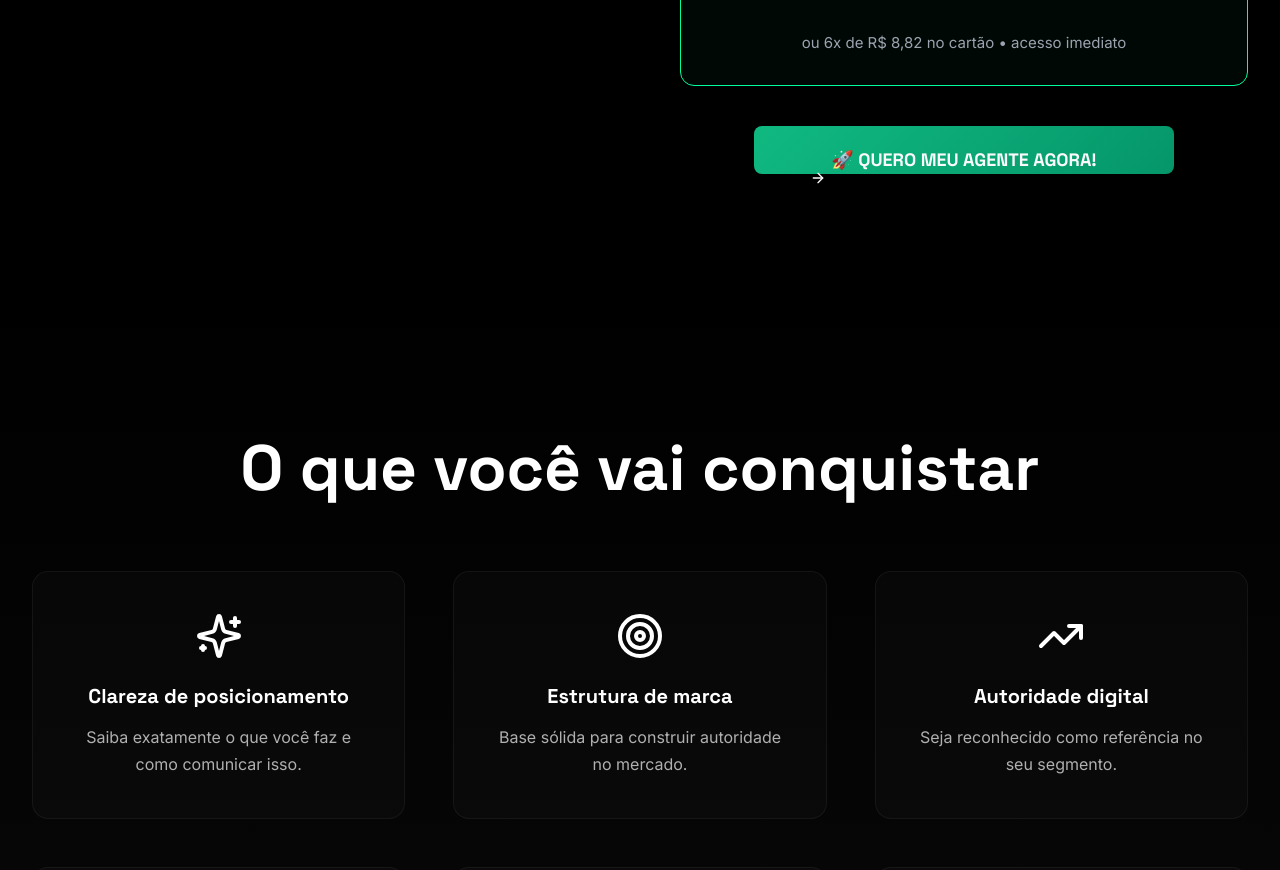
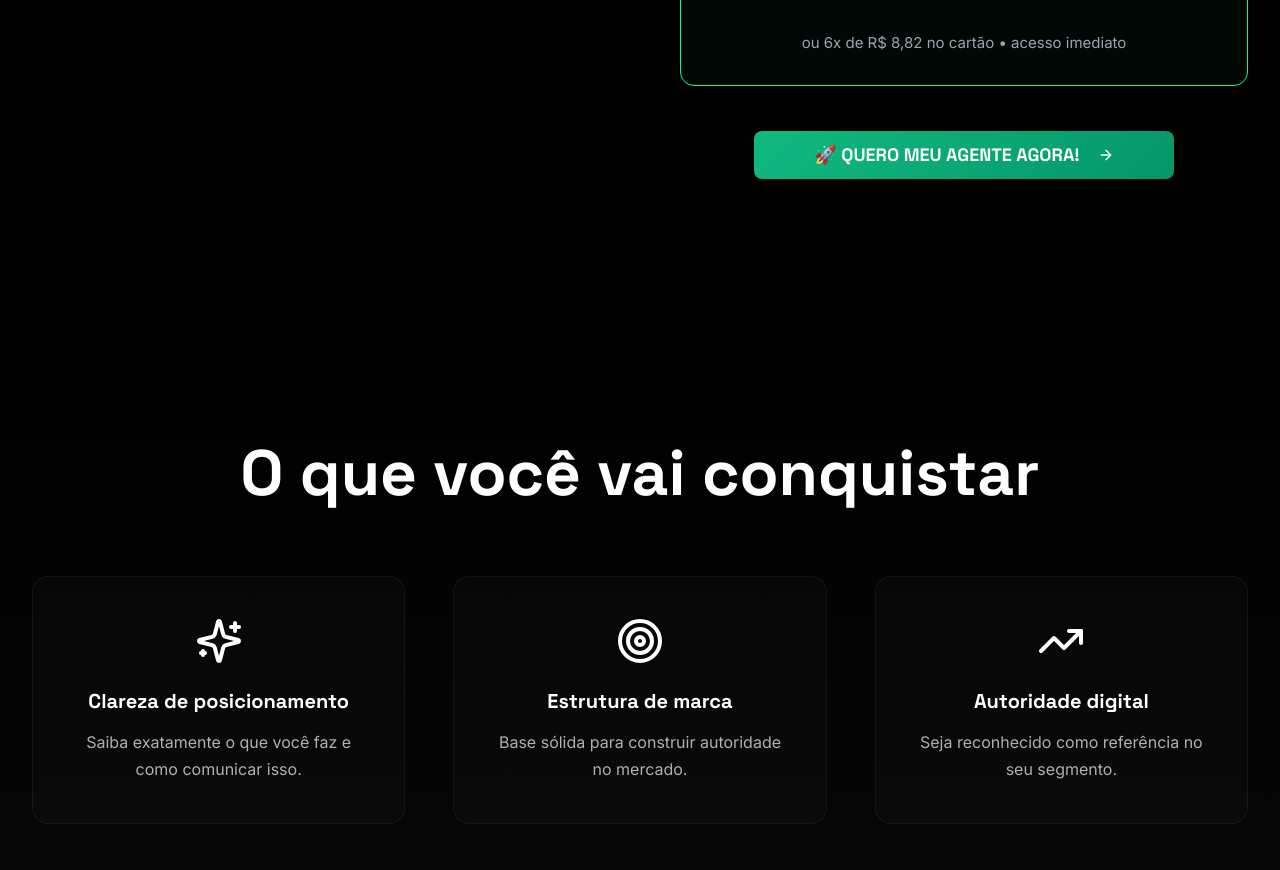
Before and after one commit to guilherrmehhh-coder/thecoffeebrands-site, a React (Create React App) app: page / in a window 1280 px wide. Shown: the part 4360-5230 px from the top of the page. Built offline with nearby package versions, Linux system fonts and the light colour scheme.

Commit message:
Update Landing.css

```diff
--- a/src/styles/Landing.css
+++ b/src/styles/Landing.css
@@ -1453,3 +1453,12 @@ font-size: 15px;
 color: #9ca3af;
 margin-top: 8px;
 }
+.cta-buy-now {
+display: inline-flex;
+align-items: center;
+justify-content: center;
+gap: 10px;
+width: 100%;
+max-width: 420px;
+margin: 25px auto 0;
+}
```
